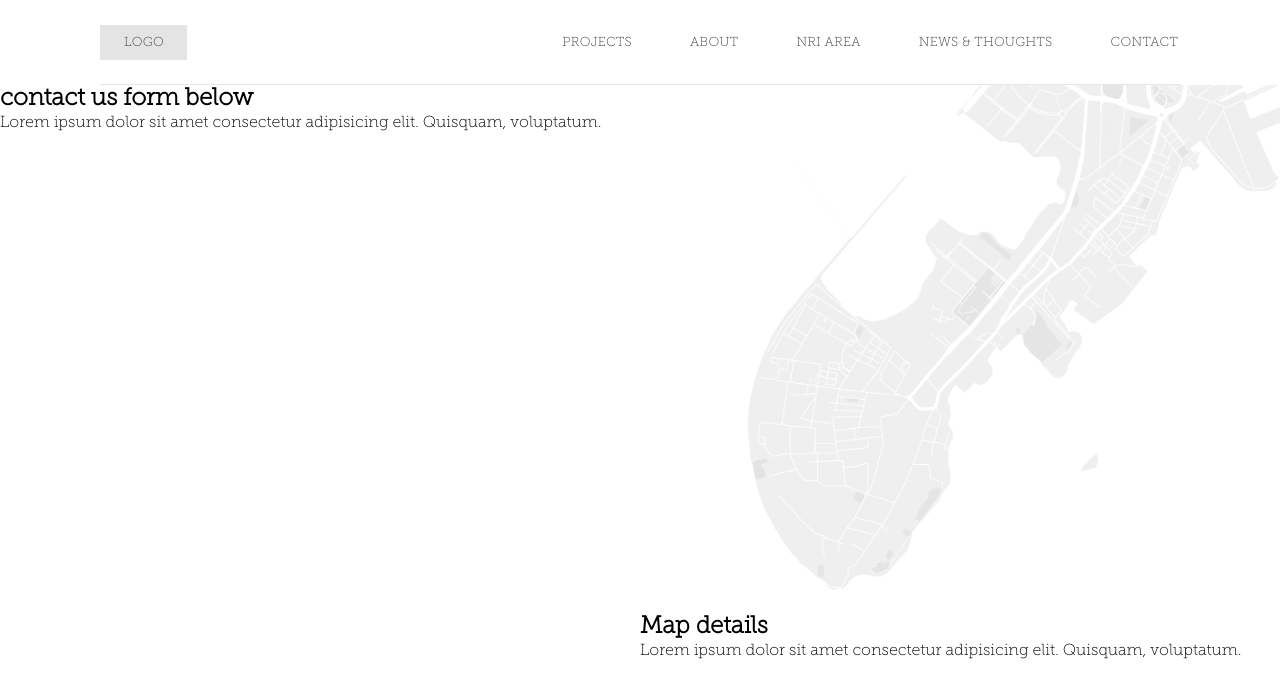
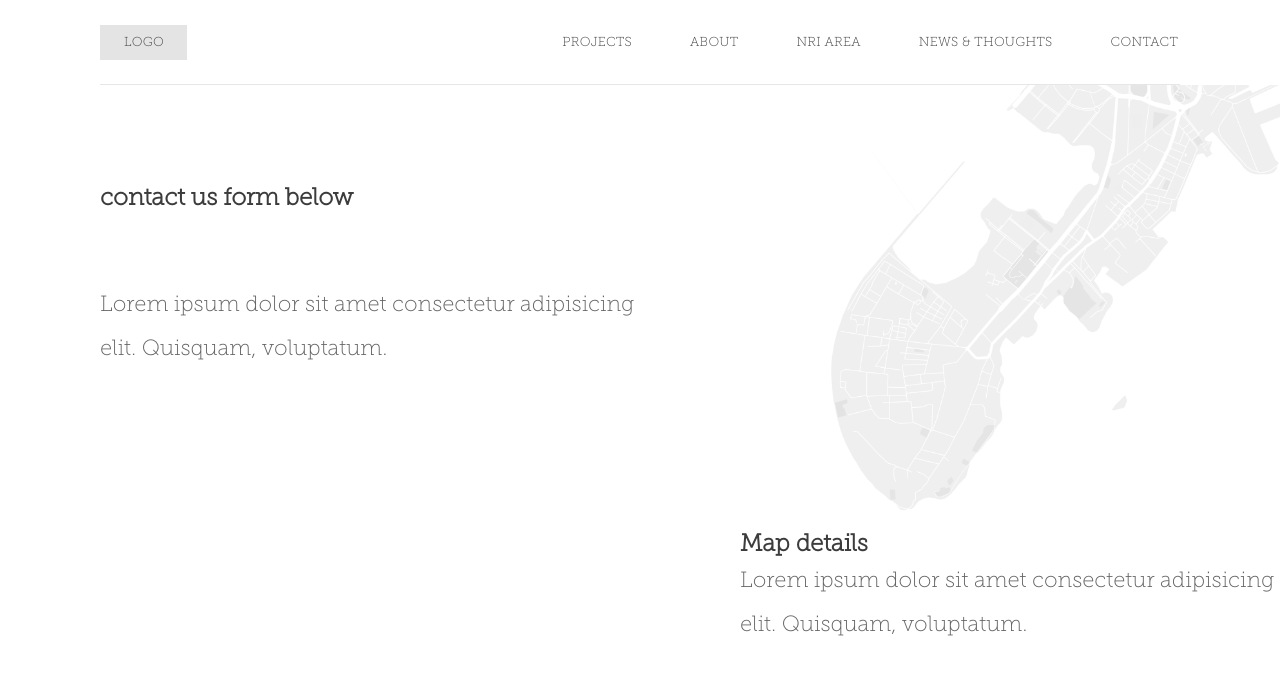
Before and after one commit to omkarhcode/bcd-contact-us, a PHP site: page / in a window 1280 px wide. Shown: the top 698 px of the page. Run offline with PHP 8.4, Linux system fonts and the light colour scheme.

Commit message:
Add styles for headings and paragraphs

```diff
--- a/style.css
+++ b/style.css
@@ -21,6 +21,28 @@
   list-style: none;
   box-sizing: border-box;
   font-family: "Museo_Slab", sans-serif;
+  color: #3c3c3c;
+}
+
+h2 {
+  font-size: 36px;
+  font-weight: 300;
+  letter-spacing: 0;
+  line-height: 54px;
+}
+
+h3 {
+  color: #3971b1;
+  font-size: 26px;
+  line-height: 54px;
+  font-weight: 300;
+  letter-spacing: 0;
+}
+p {
+  color: #646464;
+  font-size: 22px;
+  line-height: 44px;
+  font-weight: 100;
 }
 
 .header {
@@ -101,7 +123,13 @@
 .section .map-container {
   flex: 1;
 }
+.section .contact-us-container {
+  padding: 100px;
+}
 
+.section .contact-us-container p {
+  padding: 70px 0 100px;
+}
 .section .map-container .map {
   width: 100%;
   height: auto;
```
